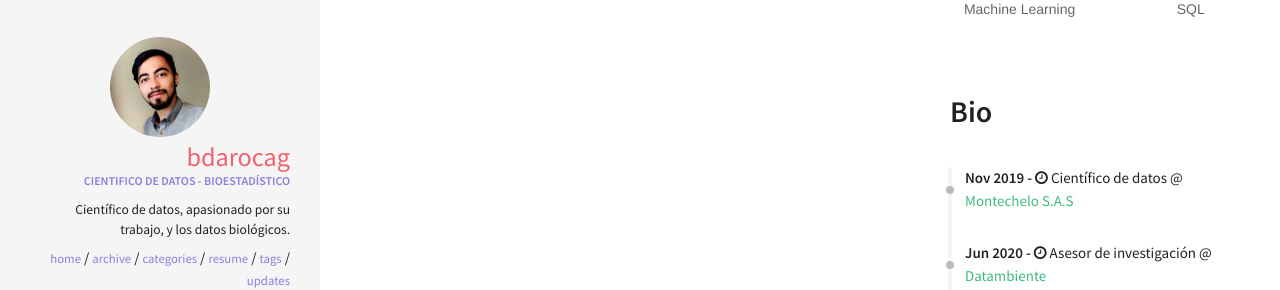
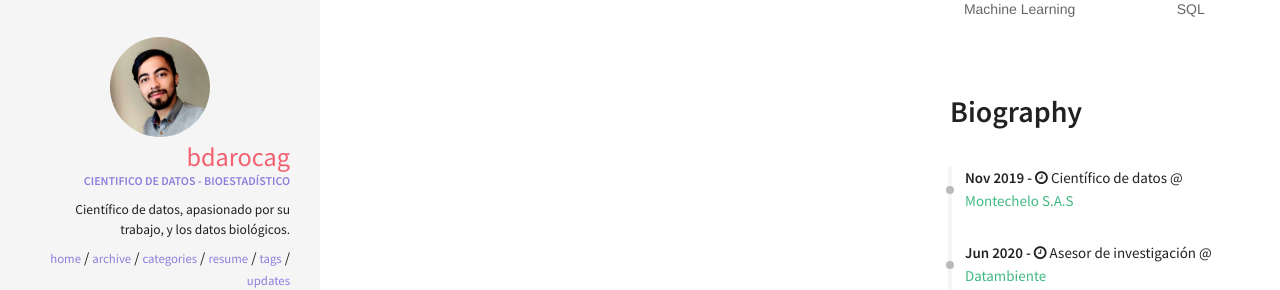
Before and after one commit to bdarocag/bdarocag.github.io, a Jekyll site: the page built from resume.html, in a window 1280 px wide. Shown: the part 357-647 px from the top of the page. Built offline with Jekyll 4.4.1, drawn with Linux system fonts in a browser that asks for light colours; nearby versions of some CDN libraries.

Commit message:
Update career.html

```diff
--- a/_includes/sections/career.html
+++ b/_includes/sections/career.html
@@ -1,4 +1,4 @@
-<h1><span data-i18n="skills.my_skills">Bio</span></h1>
+<h1><span data-i18n="skills.my_skills">Biography</span></h1>
 
 <div class="archive">
   <div class="timeline" id="timeline">
```
